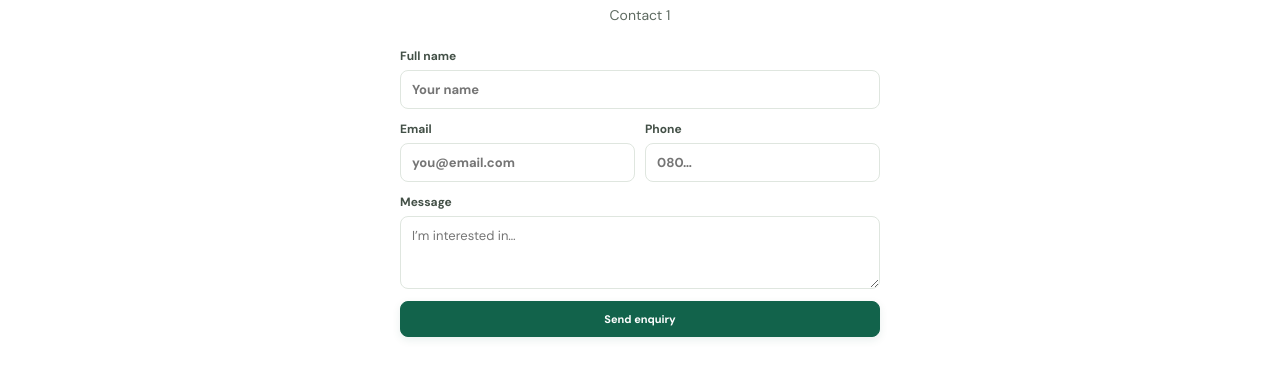
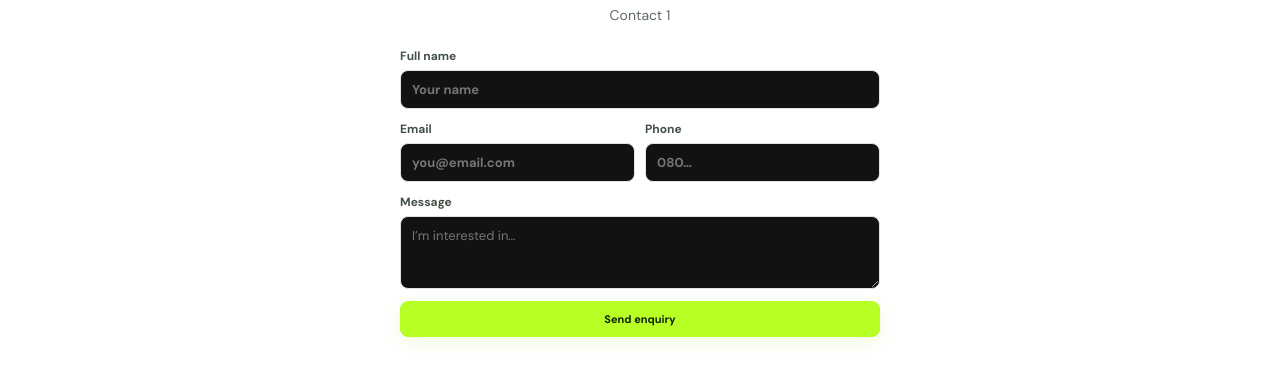
Before and after one commit to mrceogodwin/realtyos, a Next.js app: page /s/1 in a window 1280 px wide. Shown: the part 919-1306 px from the top of the page. Built offline with nearby package versions, Linux system fonts and the light colour scheme; no server answers; the database is empty.

Commit message:
style(workspace): apply approved dark RealtyOS theme

```diff
--- a/src/app/globals.css
+++ b/src/app/globals.css
@@ -111,3 +111,18 @@
 .viewing-calendar-toolbar{display:flex;align-items:center;justify-content:flex-end;gap:8px;flex-wrap:wrap;margin:10px 0 12px}
 .viewing-calendar-toolbar strong{margin-right:auto;font-size:12px;color:var(--ink,#27352d)}
 @media(max-width:520px){.viewing-calendar-toolbar{justify-content:flex-start}.viewing-calendar-toolbar strong{flex-basis:100%;order:-1}}
+
+
+/* RealtyOS flagship dark workspace theme — aligned with the approved dashboard references. */
+:root{color-scheme:dark;--ink:#f2f6f2;--muted:#9aa79f;--line:#29332f;--green:#b7ff24;--green-dark:#92d914;--green-soft:#26351a;--paper:#080d0c;--white:#111816;--shadow:0 10px 28px rgba(0,0,0,.24)}
+html,body{background:#080d0c;color:#f2f6f2}
+.sidebar{background:#0b1110;border-color:#26312d}.brand-mark{background:transparent;color:#b7ff24;box-shadow:none}.brand-name{color:#f4f8f4}.brand-name span{color:#b7ff24}.brand-caption,.side-section-label{color:#87958c}
+.workspace-switcher{background:#121a17;border-color:#29352f;color:#f2f6f2}.workspace-avatar{background:#1c2b1c;color:#b7ff24}.workspace-copy span,.profile-copy span{color:#9aa79f}
+.nav-item{color:#c3cec5}.nav-item:hover{background:#17221c;color:#d9ff8a}.nav-active{background:#b7ff24;color:#14200b}.nav-count{background:#25321c;color:#d8ff9a}.nav-active .nav-count{background:#8ed21b;color:#14200b}
+.upgrade-card{background:linear-gradient(145deg,#142018,#101713);border-color:#4c7024;color:#f2f6f2}.upgrade-card p{color:#aab7ad}.upgrade-card button{color:#b7ff24}.upgrade-icon{background:#26391c;color:#b7ff24}.profile-row{border-color:#29332f}.profile-avatar,.top-avatar{background:#293b2c;color:#d7ff9b}
+.topbar{background:#0b1110ed;border-color:#29332f}.breadcrumb{color:#84928a}.breadcrumb strong{color:#f2f6f2}.topbar-actions,.icon-button{color:#c4cec6}.icon-button:hover{background:#18221d;border-color:#34443a}.global-search{background:#111916;border-color:#344039;color:#aab6ad}.global-search input{color:#f2f6f2}.global-search kbd{background:#202a25;border-color:#39463e;color:#c4cec6}
+.page-content{color:#f2f6f2}.welcome-row h1{color:#f5f8f5}.page-subtitle{color:#a0aca4}.eyebrow{color:#b7c2b9}.live-dot{background:#b7ff24;box-shadow:0 0 0 3px #b7ff2428}.primary-button{background:#b7ff24;color:#14200b;border-color:#b7ff24;box-shadow:0 5px 18px #9cde2025}.primary-button:hover{background:#a6ed1d}
+.metric-card,.panel{background:linear-gradient(145deg,#121a17,#0f1513);border-color:#2b3731;box-shadow:var(--shadow);color:#f2f6f2}.metric-top,.panel-heading p,.list-count{color:#a0aca4}.metric-icon{background:#26391b;color:#b7ff24}.metric-card:nth-child(n) .metric-icon{background:#26391b;color:#b7ff24}.metric-value{color:#f4f8f4}.metric-change.positive{color:#b7ff24}.metric-note{color:#84928a}.panel-heading h2{color:#f4f8f4}.property-toolbar{border-color:#29332f}.filter-button{background:#17211c;border-color:#35423a;color:#d0d9d2}.property-row{border-color:#29332f}.property-row strong,.property-row b{color:#f2f6f2}.property-visual{border:1px solid #344139}.text-button{color:#b7ff24}
+.property-status-control select,.lead-workflow-controls input,.lead-workflow-controls select,.team-access-control select,.lead-note-entry textarea{background:#121a17;border-color:#35423a;color:#f2f6f2}.lead-activity{border-color:#29332f}.lead-activity li strong,.lead-activity li p{color:#e6eee7}.viewing-calendar-day{background:#111916;border-color:#303d35}.viewing-calendar-day-heading{border-color:#303d35;color:#edf3ee}.viewing-calendar-item{background:#1d2a20}.viewing-calendar-item strong{color:#c7ff61}.team-invitation-row{border-color:#303d35;background:#111916}
+.secondary-button,.filter-button{background:#17211c;color:#e5eee7;border-color:#35423a}
+@media(max-width:940px){.mobile-scrim{background:#000b}.sidebar.sidebar-open{box-shadow:15px 0 40px #0009}}
```
